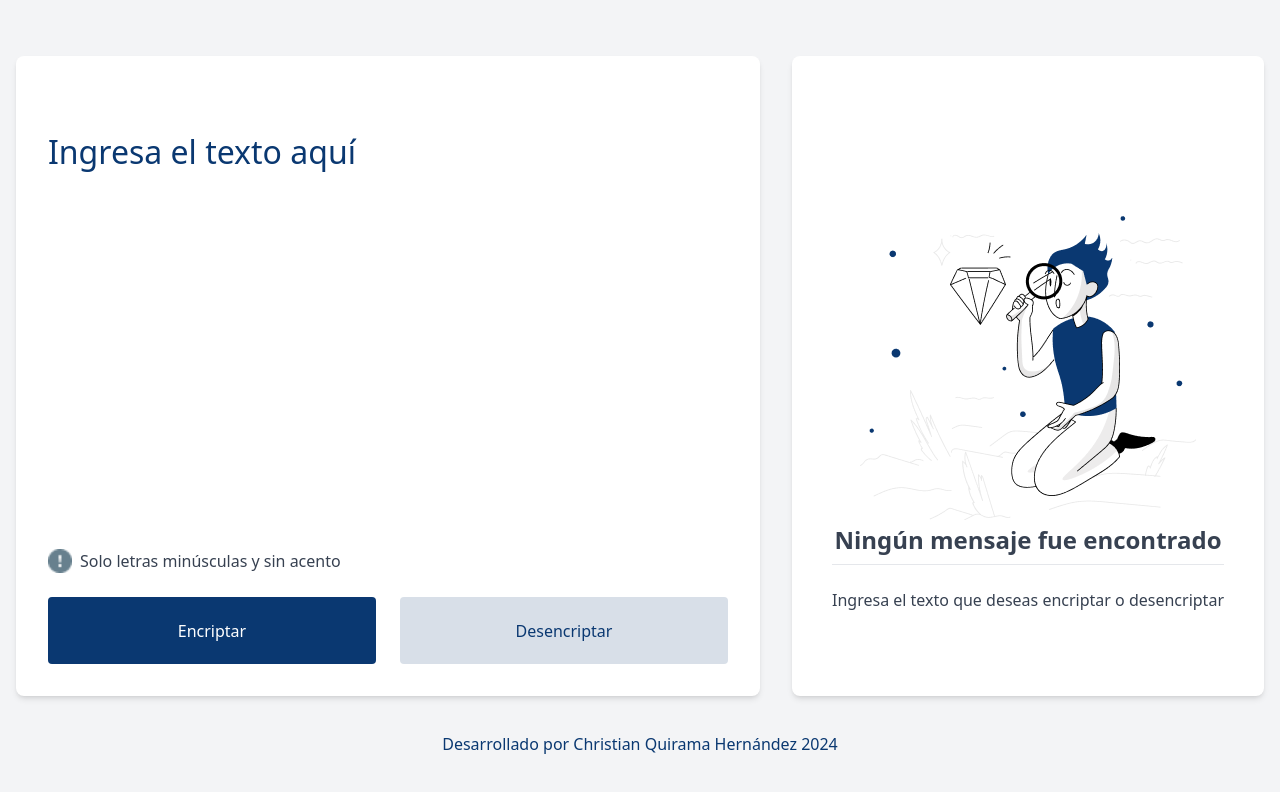
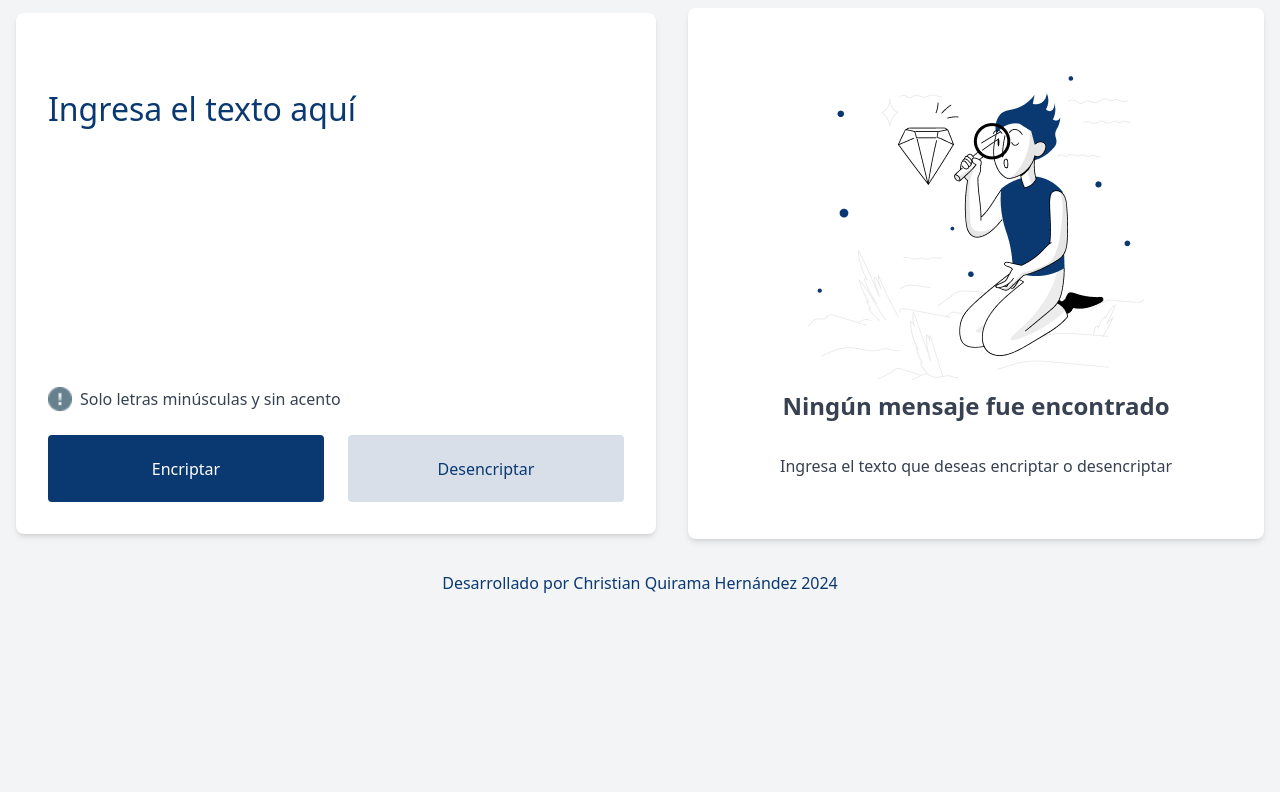
Before and after one commit to quirama1120/first-challenge-aulra, a website: page public/index.html in a window 1280 px wide. Shown: the part 136-928 px from the top of the page. After the commit the page ends 800 px from the top, so only its background shows below. Drawn offline with Linux system fonts and the light colour scheme.

Commit message:
fixing encrypted message layout, and scroll-y's page

```diff
--- a/public/index.html
+++ b/public/index.html
@@ -8,13 +8,13 @@
     <title>Primer trabajo Alura</title>
 </head>
 <body class="bg-gray-100 flex flex-col">
-    <header class="text-white py-4 px-8 flex justify-center items-center h-24 md:h-48">
+    <header class="text-white py-4 px-8 flex justify-center items-center md:h-[5%]">
         <img src="./assets/Logo-1.png" alt="Logo Alura" class="h-12">
         <h1 class="ml-4 text-2xl font-bold text-[#0A3871]">Encriptador de Mensajes</h1>
     </header>
 
-    <div class="flex flex-col laptop:flex-row justify-around items-center mt-[6vh] md:mt-0">
-        <main class="bg-white shadow-md rounded-lg mx-4 p-8 lg:h-[65vh] h-[80vh] w-[90%] md:w-[90%] flex flex-col mb-8 laptop:mb-0">
+    <div class="flex flex-col laptop:flex-row justify-around items-center mt-[6vh] md:mt-0 laptop:h-[50%] lg:mt-[5%]">
+        <main class="bg-white shadow-md rounded-lg mx-4 p-8 lg:h-[70%] lg:w-[50%] h-[80vh] w-[90%] md:w-[90%] flex flex-col mb-8 laptop:mb-0">
             <div class="flex-grow">
                 <textarea name="textarea" onclick="clearTextValue()" id="textArea" class="w-full h-80 py-10 mb-4 text-[#0A3871] text-[32px] font-inter-regular focus:outline-none hover:underline resize-none border-0">Ingresa el texto aquí</textarea>
             </div>
@@ -28,18 +28,19 @@
             </div>
         </main>
 
-        <aside id="aside" class="bg-white shadow-md rounded-lg mx-4 p-8 laptop:h-[80vh] h-[65vh] w-[90%] md:w-[90%] md:mt-0 flex flex-col justify-center mt-6">
-            <div class="h-full flex flex-col items-center">
-                <img id="img" src="./assets/Muñeco.png" alt="imagen de persona arrodillada mirando a través de una lupa" class="w-84 mt-32 md:w-84 hidden laptop:flex">
-                <div class="text-center mt-[1%] h-80">
-                    <h2 id="tituloMensaje" class="text-2xl font-bold text-gray-700">Ningún mensaje fue encontrado</h2>
-                    <hr class="my-2 h-4">
-                    <p id="textoEncriptado" class="text-gray-700">Ingresa el texto que deseas encriptar o desencriptar</p>
-                </div>
+        <aside id="aside" class="bg-white shadow-md rounded-lg mx-4 p-8 lg:h-[70%] lg:w-[50%] h-[65vh] w-[90%] md:w-[90%] md:mt-0 flex flex-col justify-center mt-6">
+            <div class="h-full lg:h-[40%] flex flex-col items-center">
+                <img id="img" src="./assets/Muñeco.png" alt="imagen de persona arrodillada mirando a través de una lupa" class="w-84 mt-9 hidden laptop:flex">
             </div>
+            <div class="flex flex-col items-center mt-[1%] h-80 lg:h-[10%] lg:py-[1%]">
+                <h2 id="tituloMensaje" class="text-2xl font-bold text-gray-700">Ningún mensaje fue encontrado</h2>
+                <hr class="my-2 h-4">
+                <textarea id="textoEncriptado" class="text-gray-700 min-w-full text-center  overflow-y-auto h-[90px] resize-none focus:outline-none border-0 shadow-none" readonly>Ingresa el texto que deseas encriptar o desencriptar</textarea>
+            </div>
+
         </aside>
     </div>
-    <footer class="text-[#0A3871] py-8 text-center flex justify-center items-center h-36 md:h-24">
+    <footer class="text-[#0A3871] py-8 text-center flex justify-center items-end lg:pb-0">
         <p>Desarrollado por Christian Quirama Hernández 2024</p>
     </footer>
 </body>
--- a/public/src/index.ts
+++ b/public/src/index.ts
@@ -40,6 +40,9 @@ const createCopyButton = () => {
         "w-[328px]",
         "h-[67px]",
         "rounded",
+        "flex",
+        "justify-center",
+        "items-center",
         "hover:bg-[#BFC8D1]"
     );
     newButton.style.marginLeft = "35%";
@@ -85,7 +88,7 @@ let secondTextResult = "";
 if (!encryptedText) {
     console.error("Element with ID textArea not found.");
 } else {
-    secondTextResult = encryptedText.innerText.replace(
+    secondTextResult = encryptedText.innerHTML.replace(
         /ai|enter|imes|ober|ufat/g,
         function (match) {
             return newCoincidence[match];
@@ -95,7 +98,7 @@ if (!encryptedText) {
 
 if (!encryptedText) {
     console.error('El elemento con ID "textoEncriptado" no tiene un valor válido.');
-} else if (encryptedText.innerText !== "Ingresa el texto que deseas encriptar o desencriptar") {
+} else if (encryptedText.innerHTML !== "Ingresa el texto que deseas encriptar o desencriptar") {
     if (!messageTitle) {
         console.error('Element with ID tituloMensaje not found');
     } else {
```
Also changed, not shown: public/build/styles.css, public/dist/index.js.
